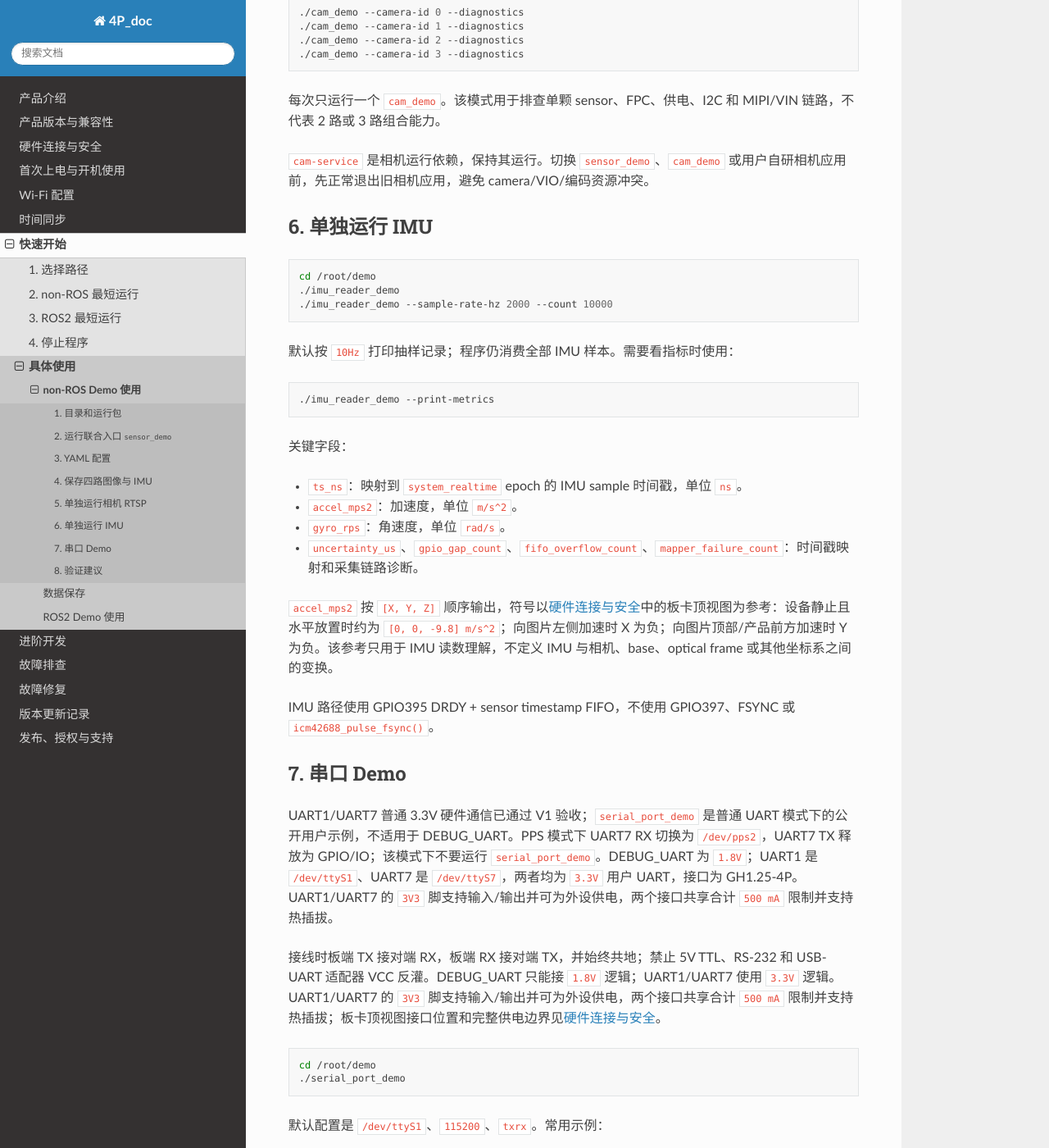
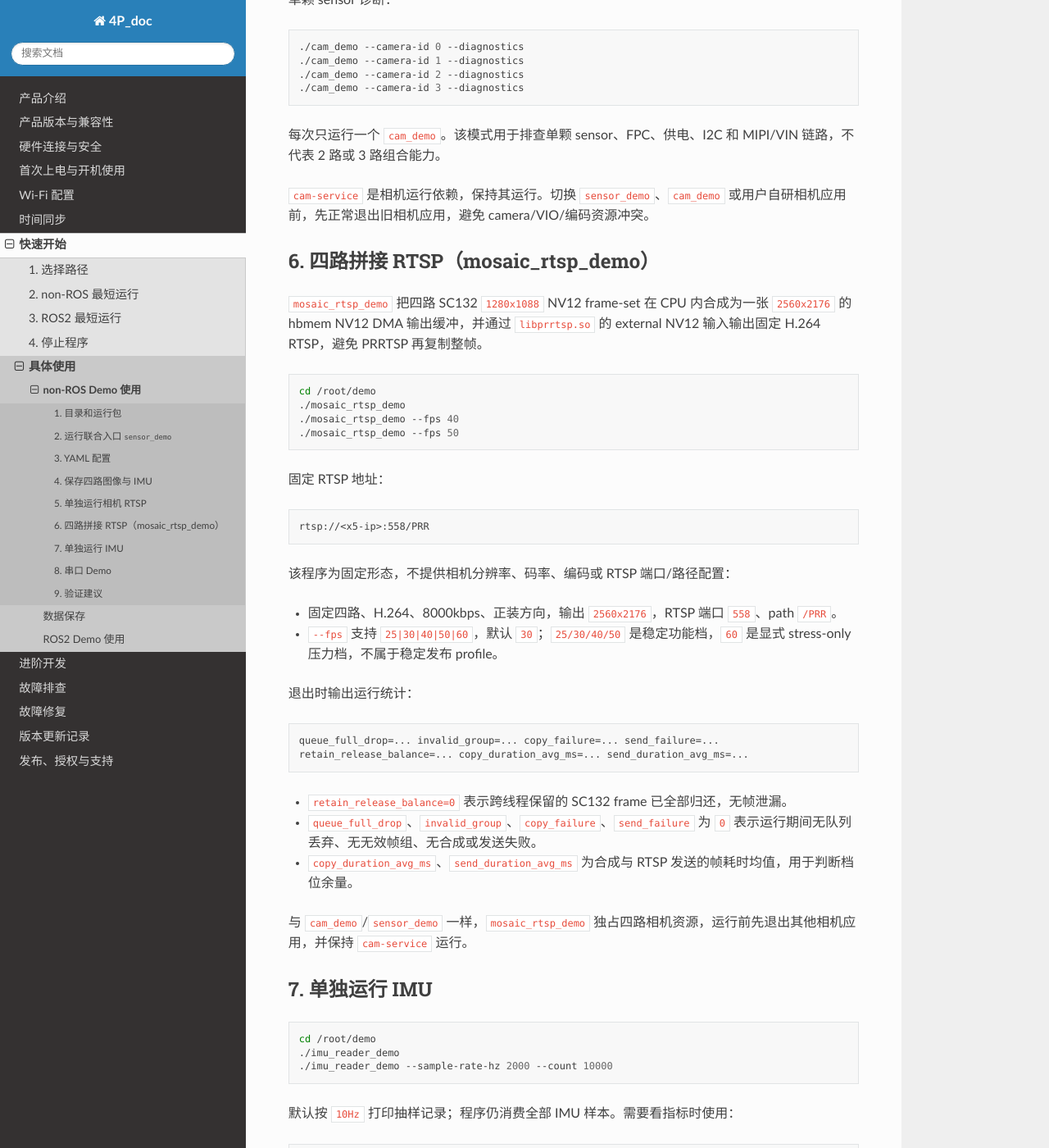
Before and after one commit to Hessian-matrix/4P_doc, a Sphinx documentation site: the page built from source/non-ros-demo.md, in a window 1280 px wide and 1400 px high, scrolled down 4037 px. Shown: the whole window at 82% size. Built offline with Sphinx 7.4.7 and the Read the Docs theme 3.1.0, drawn with Linux system fonts in a browser that asks for light colours; some of the changed text lies outside the part shown.

Commit message:
docs(non-ros): 新增 mosaic_rtsp_demo 应用细节章节
- 新增四路拼接 RTSP 章节：固定形态、--fps 档位、RTSP 558/PRR、退出统计含义与资源占用
- 目录树与启动脚本清单纳入 mosaic_rtsp_demo
- IMU/串口/验证建议章节顺延编号

````diff
--- a/source/non-ros-demo.md
+++ b/source/non-ros-demo.md
@@ -1,6 +1,6 @@
 # non-ROS Demo 使用
 
-[`RoboBaton_4p_demo`](https://github.com/Hessian-matrix/RoboBaton_4p_demo) 是面向用户的最小 non-ROS 公开交付仓库，提供四目 SC132 RTSP、ICM-42688 IMU 和 UART 示例。
+[`RoboBaton_4p_demo`](https://github.com/Hessian-matrix/RoboBaton_4p_demo) 是面向用户的最小 non-ROS 公开交付仓库，提供四目 SC132 RTSP、四路拼接 RTSP、ICM-42688 IMU 和 UART 示例。
 
 ## 1. 目录和运行包
 
@@ -11,6 +11,7 @@
 ├── demo/                    # 可直接部署到 X5 /root/demo 的运行包
 │   ├── cam_demo
 │   ├── sensor_demo
+│   ├── mosaic_rtsp_demo
 │   ├── imu_reader_demo
 │   ├── serial_port_demo
 │   ├── env.sh
@@ -24,7 +25,7 @@
 └── src/
 ```
 
-部署时完整复制 `demo/` 目录内容。顶层 `cam_demo`、`sensor_demo`、`imu_reader_demo` 和 `serial_port_demo` 是启动脚本，会设置运行所需的 `LD_LIBRARY_PATH`；真实 ELF 位于 `bin/`。
+部署时完整复制 `demo/` 目录内容。顶层 `cam_demo`、`sensor_demo`、`mosaic_rtsp_demo`、`imu_reader_demo` 和 `serial_port_demo` 是启动脚本，会设置运行所需的 `LD_LIBRARY_PATH`；真实 ELF 位于 `bin/`。
 
 ## 2. 运行联合入口 `sensor_demo`
 
@@ -182,7 +183,44 @@ CAM4 / cam3 -> rtsp://192.168.1.12:557/PRR
 
 `cam-service` 是相机运行依赖，保持其运行。切换 `sensor_demo`、`cam_demo` 或用户自研相机应用前，先正常退出旧相机应用，避免 camera/VIO/编码资源冲突。
 
-## 6. 单独运行 IMU
+(non-ros-mosaic)=
+
+## 6. 四路拼接 RTSP（mosaic_rtsp_demo）
+
+`mosaic_rtsp_demo` 把四路 SC132 `1280x1088` NV12 frame-set 在 CPU 内合成为一张 `2560x2176` 的 hbmem NV12 DMA 输出缓冲，并通过 `libprrtsp.so` 的 external NV12 输入输出固定 H.264 RTSP，避免 PRRTSP 再复制整帧。
+
+```bash
+cd /root/demo
+./mosaic_rtsp_demo
+./mosaic_rtsp_demo --fps 40
+./mosaic_rtsp_demo --fps 50
+```
+
+固定 RTSP 地址：
+
+```text
+rtsp://<x5-ip>:558/PRR
+```
+
+该程序为固定形态，不提供相机分辨率、码率、编码或 RTSP 端口/路径配置：
+
+- 固定四路、H.264、8000kbps、正装方向，输出 `2560x2176`，RTSP 端口 `558`、path `/PRR`。
+- `--fps` 支持 `25|30|40|50|60`，默认 `30`；`25/30/40/50` 是稳定功能档，`60` 是显式 stress-only 压力档，不属于稳定发布 profile。
+
+退出时输出运行统计：
+
+```text
+queue_full_drop=... invalid_group=... copy_failure=... send_failure=...
+retain_release_balance=... copy_duration_avg_ms=... send_duration_avg_ms=...
+```
+
+- `retain_release_balance=0` 表示跨线程保留的 SC132 frame 已全部归还，无帧泄漏。
+- `queue_full_drop`、`invalid_group`、`copy_failure`、`send_failure` 为 `0` 表示运行期间无队列丢弃、无无效帧组、无合成或发送失败。
+- `copy_duration_avg_ms`、`send_duration_avg_ms` 为合成与 RTSP 发送的帧耗时均值，用于判断档位余量。
+
+与 `cam_demo`/`sensor_demo` 一样，`mosaic_rtsp_demo` 独占四路相机资源，运行前先退出其他相机应用，并保持 `cam-service` 运行。
+
+## 7. 单独运行 IMU
 
 
 ```bash
@@ -229,7 +267,7 @@ cd /root/demo
 ./serial_port_demo --port /dev/ttyS7 --mode echo --baud 115200
 ```
 
-## 8. 验证建议
+## 9. 验证建议
 
 
 - 相机：用 `ffprobe` 或播放器拉取四路 RTSP，并确认 codec、分辨率和帧率。
````
Also changed, not shown: other parts of source/non-ros-demo.md (+1 -1 lines).
